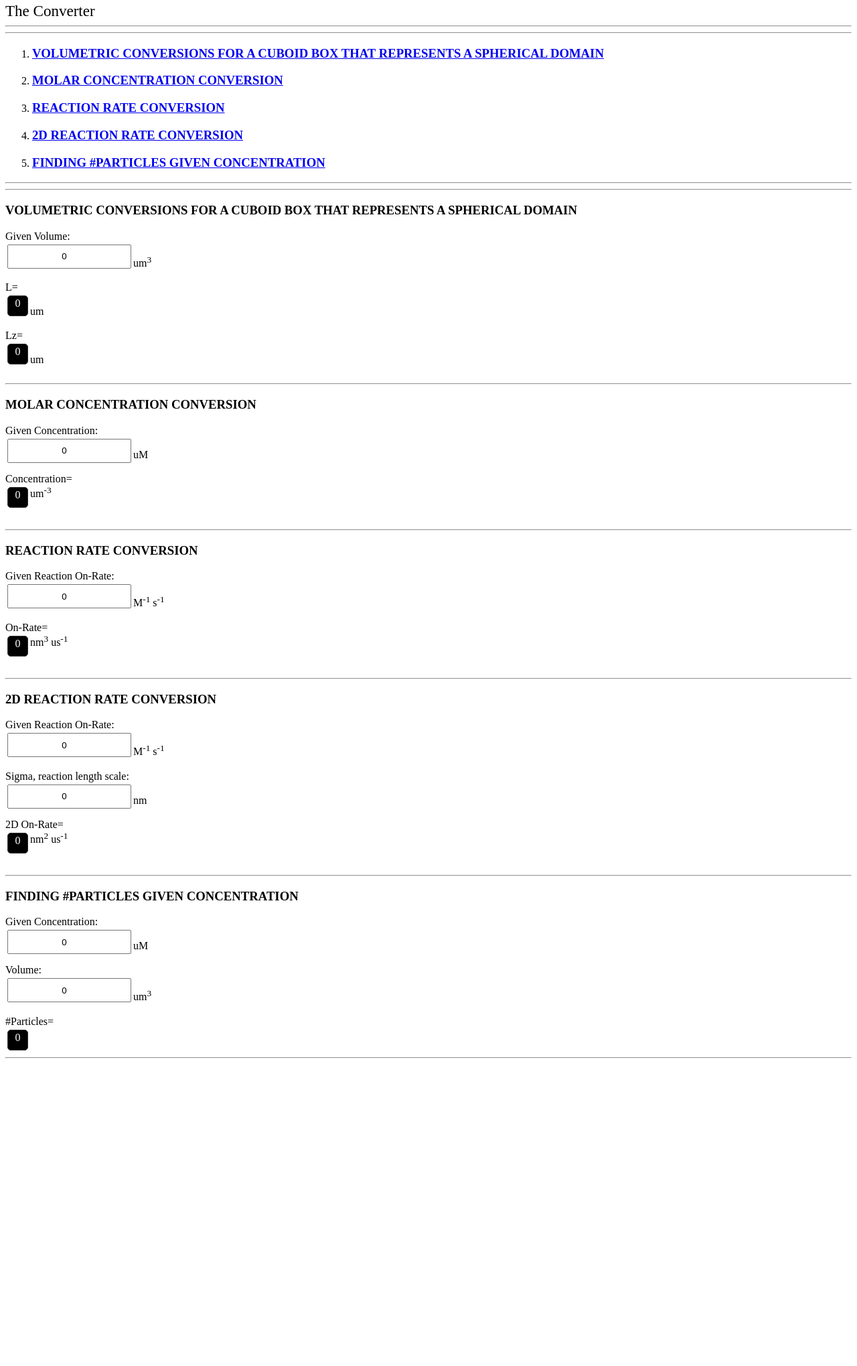
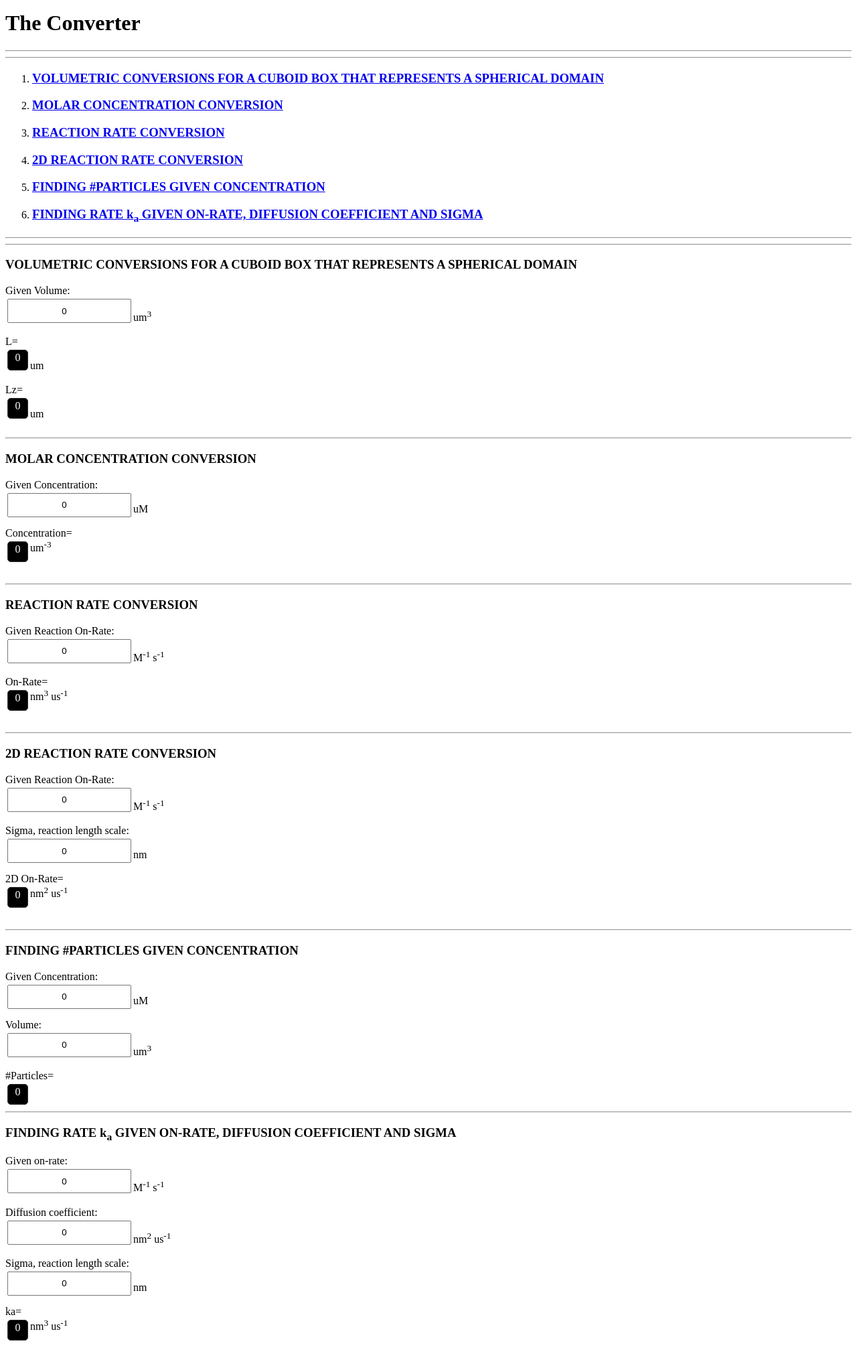
Before and after one commit to ONYLAB/labcalc, a plain HTML site: page index.html in a window 1280 px wide. Shown: the part 5-2044 px from the top of the page at 67% size. Before the commit the page ends 1593 px from the top, so only its background shows below. Drawn offline with Linux system fonts and the light colour scheme.

Commit message:
Update index.html

```diff
--- a/index.html
+++ b/index.html
@@ -1,8 +1,7 @@
 <!DOCTYPE html>
 <html>
    <head>
-  <title>Developer Drive | Creating A Web Page Calculator Using The
-HTML5 Output Element | Demo</title>
+      <title>MEJLAB CONVERTER</title>
       <style type="text/css">
          /*number inputs*/
          input[type="number"] {
@@ -10,12 +9,10 @@ min-width:50px; height:30px;
          text-align:center;
          margin:3px;
          float:left;}
-
          /*select and equals elements*/
          select, .equals {
          margin:3px;
          float:left;}
-
          /*output element*/
          output {
          display:block;
@@ -111,18 +108,30 @@ function updateparticlesOutput() {
          	out1.value = (num1*602.214*num2).toFixed(7);
          }
 
+         function updatekaOutput() {
+         		//get form
+         	var form = document.getElementById("calcka");
+         		//get output
+         	var out1 = form.elements["ka"];
+         	var num1 = parseFloat(form.elements["kon"].value);
+         	var num2 = parseFloat(form.elements["diffusion"].value);
+         	var num3 = parseFloat(form.elements["sigma"].value);
+         	var kon  = num1*0.000001660577881102624;
+         	var kd   = 4.0*Math.PI*num2*num3;
+         	out1.value = (1.0/(1.0/kon - 1.0/kd)).toFixed(7);
+         }
+
       </script>
    </head>
    <body>
-<big><big>The Converter</big></big><br>
+      <h1>The Converter<br></h1>
       <hr>
       <hr>
       <ol>
          <li>
             <h3><a href="#volcon">VOLUMETRIC CONVERSIONS FOR A CUBOID BOX THAT
-REPRESENTS A
-SPHERICAL
-DOMAIN</a></h3>
+               REPRESENTS A SPHERICAL DOMAIN</a>
+            </h3>
          </li>
          <li>
             <h3><a href="#molcon">MOLAR CONCENTRATION CONVERSION</a></h3>
@@ -136,13 +145,18 @@ DOMAIN</a></h3>
          <li>
             <h3><a href="#partcon">FINDING #PARTICLES GIVEN CONCENTRATION</a></h3>
          </li>
+         <li>
+            <h3><a href="#ka">FINDING RATE k<sub>a</sub> GIVEN ON-RATE,
+               DIFFUSION COEFFICIENT AND SIGMA</a>
+            </h3>
+         </li>
       </ol>
       <hr>
       <hr>
       <h3>VOLUMETRIC CONVERSIONS FOR A CUBOID BOX THAT REPRESENTS A SPHERICAL
-DOMAIN<a name="volcon"></a> </h3>
-<form id="calcLZL" oninput="updateLZLOutput()">
-Given Volume: <br>
+         DOMAIN<a name="volcon"></a>
+      </h3>
+      <form id="calcLZL" oninput="updateLZLOutput()"> Given Volume: <br>
          <input name="V" value="0" type="number"> <br>
          um<sup>3</sup> <br>
          <br>
@@ -157,8 +171,8 @@ um
       <br>
       <hr>
       <h3>MOLAR CONCENTRATION CONVERSION<a name="molcon"></a></h3>
-<form id="calcconcnm" oninput="updateconcnmOutput()">
-Given Concentration: <br>
+      <form id="calcconcnm" oninput="updateconcnmOutput()"> Given
+         Concentration: <br>
          <input name="Conc" value="0" type="number"> <br>
          uM <br>
          <br>
@@ -169,8 +183,8 @@ Concentration= <br>
       <br>
       <hr>
       <h3>REACTION RATE CONVERSION<a name="ratecon"></a></h3>
-<form id="calcrate" oninput="updaterateOutput()">
-Given Reaction On-Rate: <br>
+      <form id="calcrate" oninput="updaterateOutput()"> Given Reaction
+         On-Rate: <br>
          <input name="onrate" value="0" type="number"> <br>
          M<sup>-1</sup> s<sup>-1</sup> <br>
          <br>
@@ -181,8 +195,8 @@ On-Rate= <br>
       <br>
       <hr>
       <h3>2D REACTION RATE CONVERSION<a name="ddratecon"></a></h3>
-<form id="calcDDrate" oninput="updateDDrateOutput()">
-Given Reaction On-Rate: <br>
+      <form id="calcDDrate" oninput="updateDDrateOutput()"> Given Reaction
+         On-Rate: <br>
          <input name="onrate" value="0" type="number"> <br>
          M<sup>-1</sup> s<sup>-1</sup> <br>
          <br>
@@ -198,8 +212,8 @@ us<sup>-1</sup>
       <br>
       <hr>
       <h3>FINDING #PARTICLES GIVEN CONCENTRATION<a name="partcon"></a></h3>
-<form id="calcparticles" oninput="updateparticlesOutput()">
-Given Concentration: <br>
+      <form id="calcparticles" oninput="updateparticlesOutput()"> Given
+         Concentration: <br>
          <input name="concentration" value="0" type="number"> <br>
          uM <br>
          <br>
@@ -213,5 +227,52 @@ um<sup>3</sup> <br>
       <br>
       <br>
       <hr>
+      <h3>FINDING RATE k<sub>a</sub> GIVEN ON-RATE, DIFFUSION COEFFICIENT AND
+         SIGMA <a name="ka"></a>
+      </h3>
+      <form id="calcka" oninput="updatekaOutput()"> Given on-rate: <br>
+         <input name="kon" value="0" type="number"> <br>
+         M<sup>-1</sup> s<sup>-1</sup> <br>
+         <br>
+         Diffusion coefficient: <br>
+         <input name="diffusion" value="0" type="number"> <br>
+         nm<sup>2</sup> us<sup>-1</sup> <br>
+         <br>
+         Sigma, reaction length scale: <br>
+         <input name="sigma" value="0" type="number"> <br>
+         nm <br>
+         <br>
+         ka= <br>
+         <output name="ka" for="kon diffusion sigma">0</output> nm<sup>3</sup>
+         us<sup>-1</sup>
+      </form>
+      <br>
+      <br>
+      <br>
+      <br>
+      <br>
+      <br>
+      <br>
+      <br>
+      <br>
+      <br>
+      <br>
+      <br>
+      <br>
+      <br>
+      <br>
+      <br>
+      <br>
+      <br>
+      <br>
+      <br>
+      <br>
+      <br>
+      <br>
+      <br>
+      <br>
+      <br>
+      <br>
+      <br>
    </body>
 </html>
```
Lines whose indentation alone changed are shown as unchanged.
